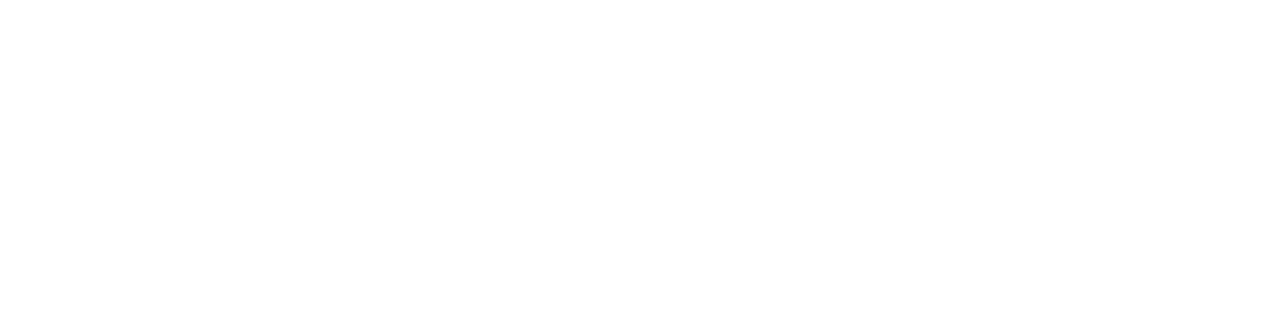
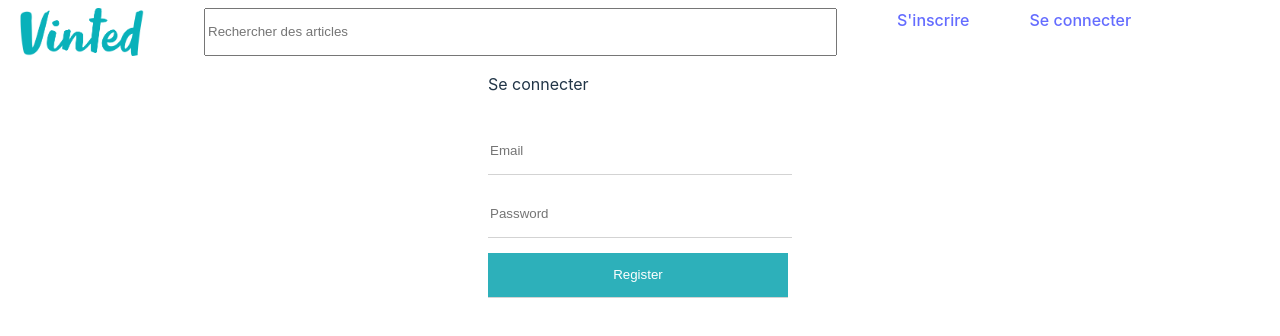
Before and after one commit to Hardi99/vinted-frontend, a React (Vite) app: page /login in a window 1280 px wide. Before the commit this address had no page. Shown: the top 336 px of the page. Built offline with nearby package versions, Linux system fonts and the light colour scheme.

Commit message:
problème de form

```diff
--- a/package.json
+++ b/package.json
@@ -11,7 +11,7 @@
   },
   "dependencies": {
     "axios": "^1.4.0",
-    "js-cookies": "^1.0.4",
+    "js-cookie": "^3.0.5",
     "react": "^18.2.0",
     "react-dom": "^18.2.0",
     "react-router-dom": "^6.15.0"
--- a/src/App.css
+++ b/src/App.css
@@ -28,7 +28,6 @@
 }
 
 .side-text {
-  border: 1px solid purple;
   width: 400px;
   position: absolute;
   top: 150px;
@@ -86,3 +85,31 @@
 .final-form div input{
   width: auto;
 }
+
+.header-button {
+  border: 1px solid #2cb1ba;
+  border-radius: 5px;
+  font-size: 12px;
+  height: 30px;
+  outline: none;
+  width: 120px;
+  background-color: transparent;
+  color: #2cb1ba;
+  cursor: pointer;
+}
+
+.header-button-reverse, .header-button:hover {
+  border: 1px solid #2cb1ba;
+  border-radius: 5px;
+  font-size: 12px;
+  height: 30px;
+  outline: none;
+  width: 120px;
+  background-color: #2cb1ba;
+  color: #fff;
+  cursor: pointer;
+}
+
+main {
+  background-color: #ebedee;
+}
--- a/src/App.jsx
+++ b/src/App.jsx
@@ -1,19 +1,48 @@
 import './App.css'
 import { BrowserRouter as Router, Routes, Route } from 'react-router-dom';
+import { useState } from "react";
+import Cookies from "js-cookie";
 
 //Pages
 import Home from './pages/Home'
 import Offer from "./pages/Offer";
 import SignUp from './pages/SignUp';
+import Login from './pages/Login';
+import Header from './components/Header';
 
 function App() {
+  // State dans lequel je stocke le token. Sa valeur de base sera :
+  // - Je je trouve un cookie token, ce cookie
+  // - Sinon, null
+  const [token, setToken] = useState(Cookies.get("token") || null);
+
+  const [search, setSearch] = useState("");
+
+  // Cette fonction permet de stocker le token dans le state et dans les cookies ou supprimer le token dans le state et dans les cookies
+  const handleToken = (token) => {
+    if (token) {
+      Cookies.set("token", token, { expires: 15 });
+      setToken(token);
+    } else {
+      Cookies.remove("token");
+      setToken(null);
+    }
+  };
 
   return (
     <Router>
+    {/* Je peux passer des props à mes composants */}
+    <Header
+      token={token}
+      handleToken={handleToken}
+      search={search}
+      setSearch={setSearch}
+    />
       <Routes>
-        <Route path="/" element={<Home />} />
+        <Route path="/" element={<Home search={search} />} />
         <Route path="/offers/:id" element={<Offer />} />
-        <Route path="/signup" element={<SignUp />} />
+        <Route path="/signup" element={<SignUp handleToken={handleToken} />} />
+        <Route path="/login" element={<Login handleToken={handleToken} />} />
       </Routes>
     </Router>
   )
--- /dev/null
+++ b/src/components/FormLogin.jsx
@@ -0,0 +1,81 @@
+import Cookies from "js-cookie";
+import "../App.css";
+import { useState } from "react";
+import axios from "axios";
+
+// J'utilise le destructuring de props pour ne pas répéter props.example
+const FormLogin = ({password, email, setEmail, setPassword, navigate}) => {
+
+    const [isLogin, setIsLogin] = useState(false)
+
+    const handleEmailChange = event => {
+        const value = event.target.value;
+        setEmail(value);
+    };
+
+    const handlePasswordChange = event => {
+        const value = event.target.value;
+        setPassword(value);
+    };
+
+  const handleSubmit = async event => {
+     // Pour empêcher le navigateur de recharger la page lors de la soumission du formulaire
+    event.preventDefault();
+
+    // Vérifier que les champs sont remplis
+    if (password,email) {
+        const response = await axios.post(
+          "https://lereacteur-vinted-api.herokuapp.com/user/login"
+        );
+      Cookies.set("userToken", response.data.token);
+      setToken(response.data.token);
+      navigate("/");
+      /* setIsLogin(true) */
+    } else {
+        alert("Il y a un problème")
+    }
+  };
+
+  return (
+      <form
+        onSubmit={async (event) => {
+        event.preventDefault();
+        try {
+          const response = await axios.post(
+            "https://lereacteur-vinted-api.herokuapp.com/user/login",
+            {
+              email,
+              password,
+            }
+          );
+          console.log(response.data);
+          handleToken(response.data.token);
+          navigate("/");
+        } catch (error) {
+          // console.log(error.message);
+          console.log(error.response.data);
+        }
+      }}>
+        <p>Se connecter</p>
+
+        <input
+          placeholder="Email"
+          type="text"
+          name="email"
+          value={email}
+          onChange={handleEmailChange}
+        />
+
+        <input
+          placeholder="Password"
+          type="password"
+          name="password"
+          value={password}
+          onChange={handlePasswordChange}
+        />
+        <input type="submit" value="Register" className="confirm" />
+      </form>
+  );
+};
+
+export default FormLogin;
--- a/src/components/Header.jsx
+++ b/src/components/Header.jsx
@@ -1,18 +1,35 @@
 import '../App.css'
 import logo from '../assets/logo.png'
+import { Link } from "react-router-dom";
 
-function Header() {
+function Header({ token, handleToken, search, setSearch }) {
 
   return (
     <header>
         <div className='container header'>
             <img src={logo} alt="" />
-            <input type="text" placeholder='Recherche des articles' />
-            <nav>
-                <button>S'inscrire</button>
-                <button>Se connecter</button>
-            </nav>
-            <button>Vends tes articles</button>
+            <input
+              type="text"
+              value={search}
+              placeholder="Rechercher des articles"
+              onChange={(event) => {
+                setSearch(event.target.value);
+              }}
+            />
+            {token ? (
+              <button
+                onClick={() => {
+                  handleToken(null);
+                }}
+              >
+                Déconnexion
+              </button>
+            ) : (
+              <>
+                <Link to="/signup">S'inscrire</Link>
+                <Link to="/login">Se connecter</Link>
+              </>
+            )}
         </div>
     </header>
   )
--- a/src/components/Main.jsx
+++ b/src/components/Main.jsx
@@ -6,7 +6,6 @@
     const bannerStryle = {
         backgroundImage: {imgbanner},
         height: '453px',
-        border: '1px solid orange',
         backgroundSize: 'cover'
     }
 
--- a/src/index.css
+++ b/src/index.css
@@ -41,12 +41,7 @@
   }
 }
 
-header {
-  border: 1px solid blue;
-}
-
 .container {
-  border: 1px solid red;
   width: 1240px;
   margin: auto;
 }
@@ -62,8 +57,42 @@
   gap: 10px;
 }
 
-.items div img {
+.offer img {
   width: 235px;
   height: 359px;
   object-fit: cover;
 }
+
+.avatar {
+  display: flex;
+  gap: 10px;
+  align-items: center;
+}
+
+.avatar img {
+  border-radius: 50%;
+  object-fit: cover;
+  height: 30px;
+  width: auto;
+}
+
+.ticket {
+  display: flex;
+  justify-content: space-around;
+  padding: 20px;
+}
+
+.ticket div {
+  background-color: #fff;
+  padding: 40px;
+}
+
+.ticket p {
+  line-height: 0.5;
+}
+
+.ticket img {
+  width: 448px;
+  height: 598px;
+  object-fit: cover;
+}
--- a/src/pages/Home.jsx
+++ b/src/pages/Home.jsx
@@ -1,11 +1,9 @@
 import { useEffect, useState } from "react";
 import axios from "axios";
 import { Link } from "react-router-dom";
-
-import Header from "../components/Header";
 import Main from "../components/Main";
 
-const Home = () => {
+const Home = ({ search }) => {
 const [data, setData] = useState({});
 const [isLoading, setIsLoading] = useState(true);
 
@@ -13,7 +11,7 @@
     const fetchData = async () => {
         try {
         const response = await axios.get(
-            "https://lereacteur-vinted-api.herokuapp.com/offers"
+            `https://lereacteur-vinted-api.herokuapp.com/offers?title=${search}`
         );
         // console.log(response.data);
         setData(response.data);
@@ -23,33 +21,36 @@
         }
     };
     fetchData();
-    }, []);
+    }, [search]);
 
   return isLoading ? (
     <p>Loading...</p>
   ) : (
     <div>
-        <Header />
         <Main />
         <div className='container items'>
             {data.offers.map((offer) => {
                 return (
                     <Link key={offer._id} to={`/offers/${offer._id}`}>
-                        <article key={offer._id} style={{border: '1px solid black'}}>
-                            <div>
+                        <article key={offer._id}>
+                            <div className="avatar">
                                 {offer.owner.account.avatar && (
-                                    <img
-                                    src={offer.owner.account.avatar.secure_url}
-                                    alt={offer.owner.account.username}
-                                    />
+                                    <>
+                                        <img
+                                        src={offer.owner.account.avatar.secure_url}
+                                        alt={offer.owner.account.username}
+                                        />
+                                        <p>{offer.owner.account.username}</p>
+                                    </>
                                 )}
                             </div>
-                            <div>
+                            <div className="offer">
                                 <img
                                 src={offer.product_image.secure_url}
                                 alt={offer.product_name}
                                 />
                             </div>
+                            <p>{offer.product_price} €</p>
                         </article>
                     </Link>
                 )
--- /dev/null
+++ b/src/pages/Login.jsx
@@ -0,0 +1,20 @@
+import "../App.css";
+import FormLogin from "../components/FormLogin";
+import { useState } from "react";
+import { useNavigate } from "react-router-dom";
+
+const Login = ({ handleToken }) => {
+
+  const [email, setEmail] = useState("");
+  const [password, setPassword] = useState("");
+
+  const navigate = useNavigate();
+
+  return (
+    <div className="contact-form">
+      <FormLogin handleToken={handleToken} navigate={navigate} email={email} setEmail={setEmail} password={password} setPassword={setPassword} />
+    </div>
+  );
+};
+
+export default Login;
--- a/src/pages/Offer.jsx
+++ b/src/pages/Offer.jsx
@@ -26,9 +26,12 @@
     return isLoading ? (
       <p>Loading ...</p>
     ) : (
+      <main>
+        <div className="ticket">
+          <img src={data.product_image.secure_url} alt={data.product_name} />
+
           <div>
-        <img src={data.product_image.secure_url} alt={data.product_name} />
-        <p>{data.product_price} €</p>
+            <h2>{data.product_price} €</h2>
             {data.product_details.map((detail, index) => {
               console.log(detail);
               const keys = Object.keys(detail);
@@ -36,12 +39,15 @@
               const key = keys[0];
               // console.log(key);
               return (
-            <p key={index}>
+                <p className="detail" key={index}>
                   {key} : {detail[key]}
                 </p>
               );
             })}
+            <button className="header-button-reverse">Acheter</button>
           </div>
+        </div>
+      </main>
     );
 }
 
--- a/src/pages/SignUp.jsx
+++ b/src/pages/SignUp.jsx
@@ -1,18 +1,21 @@
 import "../App.css";
 import Form from "../components/Form";
 import { useState } from "react";
+import { useNavigate } from "react-router-dom";
 
 const SignUp = () => {
 
   const [name, setName] = useState("");
   const [email, setEmail] = useState("");
   const [password, setPassword] = useState("");
-  const [subscribed, setSubscribed] = useState("");
+  const [newsletter, setNewsletter] = useState(false);
   const [register, setRegister] = useState(false);
+
+  const navigate = useNavigate();
 
   return (
     <div className="contact-form">
-      <Form register={register} setRegister={setRegister} name={name} setName={setName} email={email} setEmail={setEmail} password={password} setPassword={setPassword} subscribed={subscribed} setSubscribed={setSubscribed} />
+      <Form register={register} setRegister={setRegister} name={name} setName={setName} email={email} setEmail={setEmail} password={password} setPassword={setPassword} newsletter={newsletter} setNewsletter={setNewsletter} />
     </div>
   );
 };
```
Also changed, not shown: src/components/Form.jsx (+47 -25 lines), 1 other file (tests, documents, lock files or other folders). Lines whose indentation alone changed are shown as unchanged.
